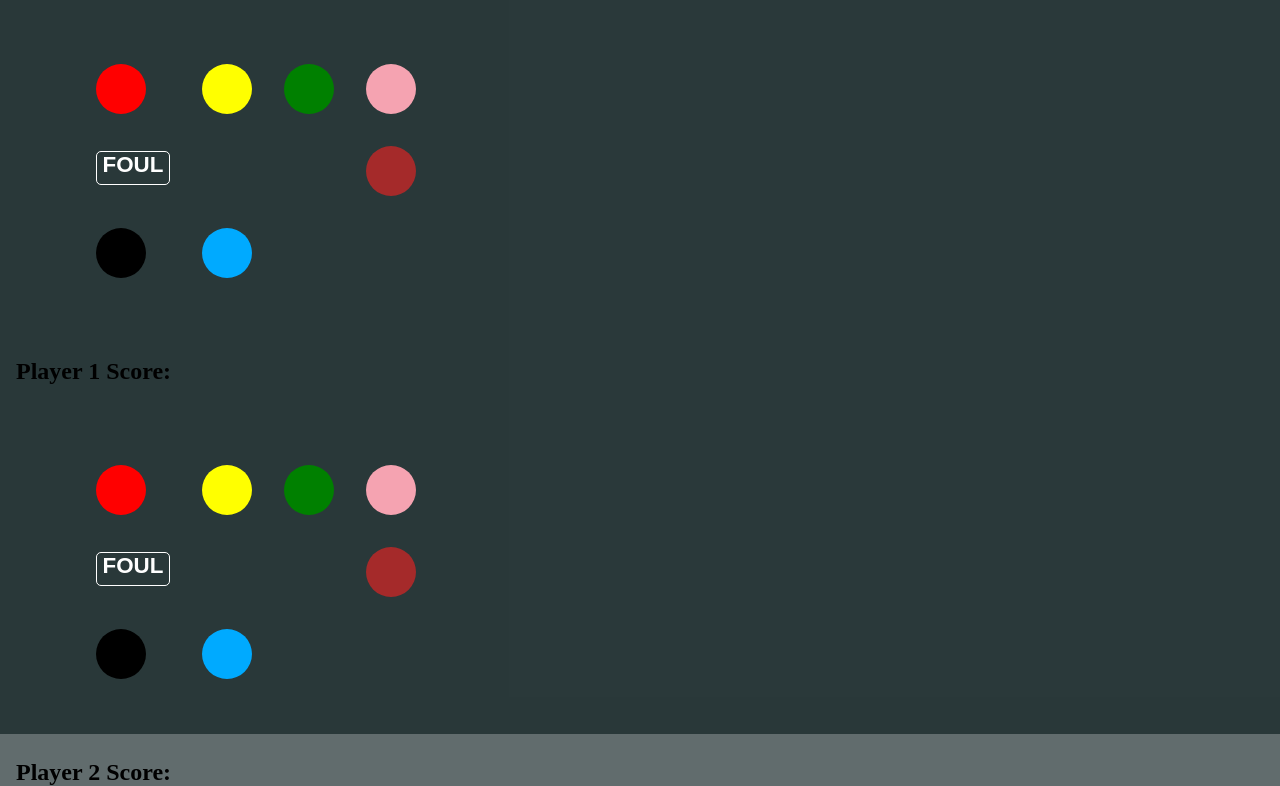
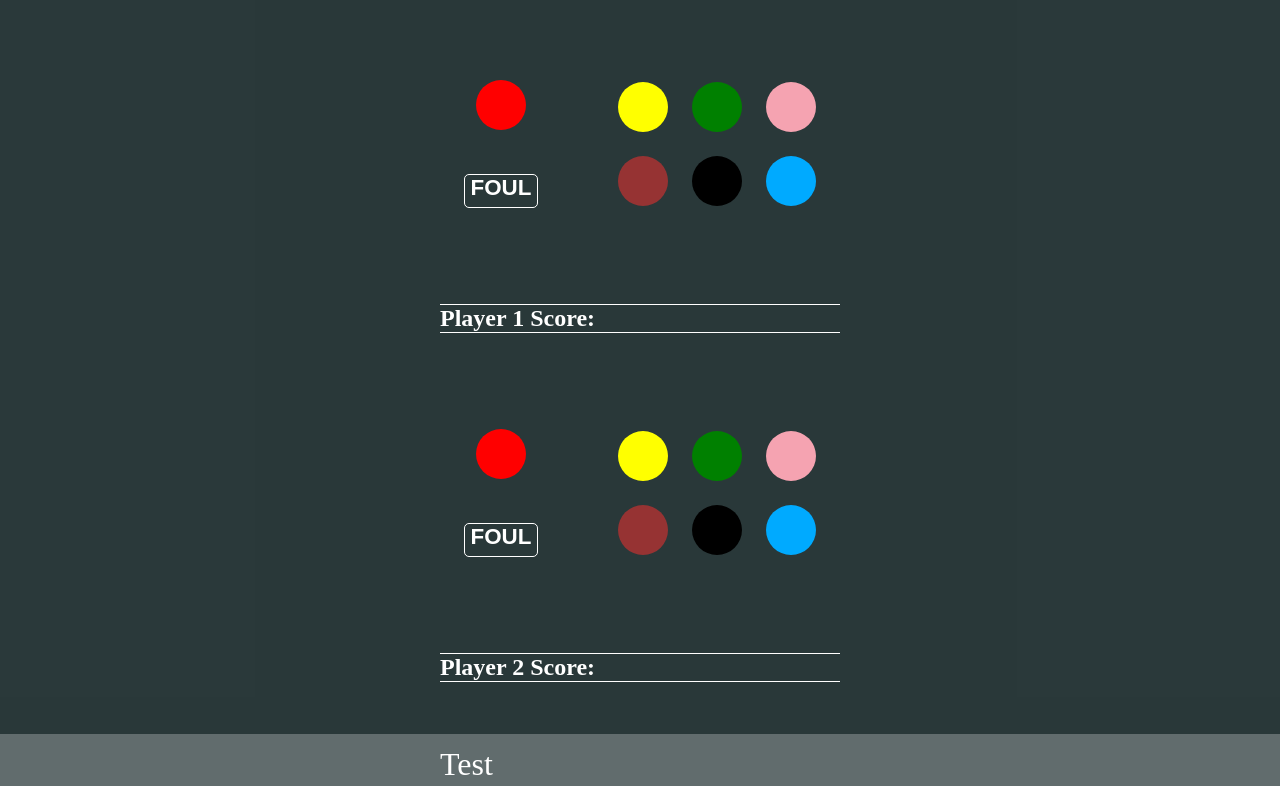
Before and after one commit to Brompy/Projects, a plain HTML site: page Snooker Keeper/Main.html in a window 1280 px wide. Shown: the part 66-852 px from the top of the page. Drawn offline with Linux system fonts and the light colour scheme.

Commit message:
rudimentary styling done, beginning logic

```diff
--- a/Snooker Keeper/Main.html
+++ b/Snooker Keeper/Main.html
@@ -15,28 +15,40 @@
   </header>
   <main>
     <section class="player1">
+      <div class="leftColumn">
         <div class="ball redBall"></div>
+        <div class="ball foul">FOUL</div>
+      </div>
+      <div class="rightColumn">
         <div class="ball yellowBall"></div>
         <div class="ball greenBall"></div>
         <div class="ball pinkBall"></div>
-      <div class="ball foul">FOUL</div>
         <div class="ball brownBall"></div>
         <div class="ball blackBall"></div>
         <div class="ball blueBall"></div>
+      </div>
     </section>
+    <div class="playerScore">
       <h2 class="player1Score">Player 1 Score: </h2>
+    </div>
       <section class="player2">
+      <div class="leftColumn">
         <div class="ball redBall"></div>
+        <div class="ball foul">FOUL</div>
+      </div>
+      <div class="rightColumn">
         <div class="ball yellowBall"></div>
         <div class="ball greenBall"></div>
         <div class="ball pinkBall"></div>
-      <div class="ball foul">FOUL</div>
         <div class="ball brownBall"></div>
         <div class="ball blackBall"></div>
         <div class="ball blueBall"></div>
+      </div>
     </section>
+    <div class="playerScore">
       <h2 class="player2Score">Player 2 Score: </h2>
-    <footer></footer>
+    </div>
+   <footer>Test</footer>
   </main>
 </body>
 </html>
--- a/Snooker Keeper/Snooker.js
+++ b/Snooker Keeper/Snooker.js
@@ -0,0 +1,3 @@
+/*
+
+*/
--- a/Snooker Keeper/main.css
+++ b/Snooker Keeper/main.css
@@ -1,6 +1,8 @@
 body, html {
   height: 100%;
   background-color: rgba(12, 29, 30, 0.647);
+  color: white;
+  margin: 0 auto;
 }
 
 * {
@@ -10,19 +12,35 @@ body, html {
 header {
   display: flex;
   justify-content: space-evenly;
-  max-width: 20em;
 }
 
 main {
-  margin: 1em;
-  max-width: 20em;
+  max-width: 25em;
+  margin: 2em auto;
 }
 
 section {
   margin: 5em;
+  display: flex;
+  justify-content: center;
+  align-items: center;
+  height: 10em;
+}
+
+.leftColumn {
+  display: flex;
+  flex-direction: column;
+  justify-content: space-between;
+  align-items: center;
+  height: 8em;
+  margin-right: 5em;
+}
+
+.rightColumn {
   display: grid;
-  grid-template-columns: 1fr 1fr 1fr 1fr;
-  gap: 2em;
+  grid-template-columns: 1fr 1fr 1fr;
+  grid-gap: 1.5em;
+
 }
 
 img {
@@ -50,20 +68,26 @@ img {
   vertical-align: middle;
   margin-top: 5px;
   cursor: pointer;
+  }
 
+.playerScore {
+  border-top: solid 1px white;
+  border-bottom: solid 1px white;
+}
 
-  }
+footer {
+  margin-top: 2em;
+  font-size: 2rem;
+}
 
 .redBall {
   background-color: red;
-  grid-column: 1/4;
-  grid-row: 1/1;
+
 }
 
 .yellowBall {
   background-color: yellow;
-  grid-column: 2/4;
-  grid-row: 1/3;
+
 }
 
 .pinkBall {
@@ -71,13 +95,12 @@ img {
 }
 
 .brownBall {
-  background-color: brown;
+  background-color: rgb(150, 51, 51);
 }
 
 .greenBall {
   background-color: green;
-  grid-column: 3/4;
-  grid-row: 1/3;
+
 }
 
 .blackBall {
```
Lines whose indentation alone changed are shown as unchanged.
